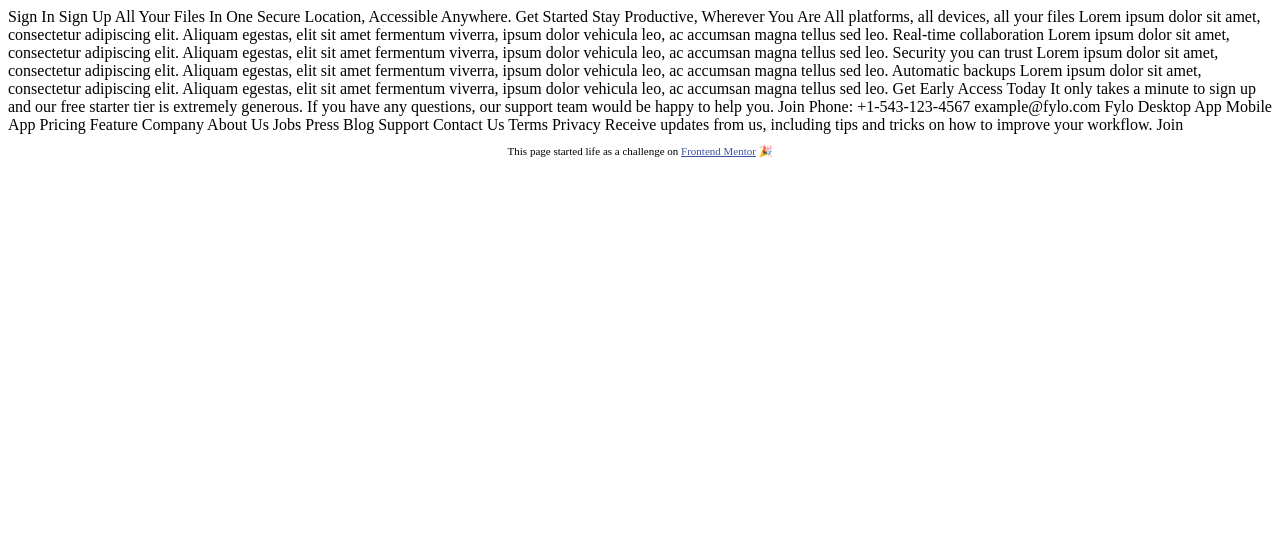
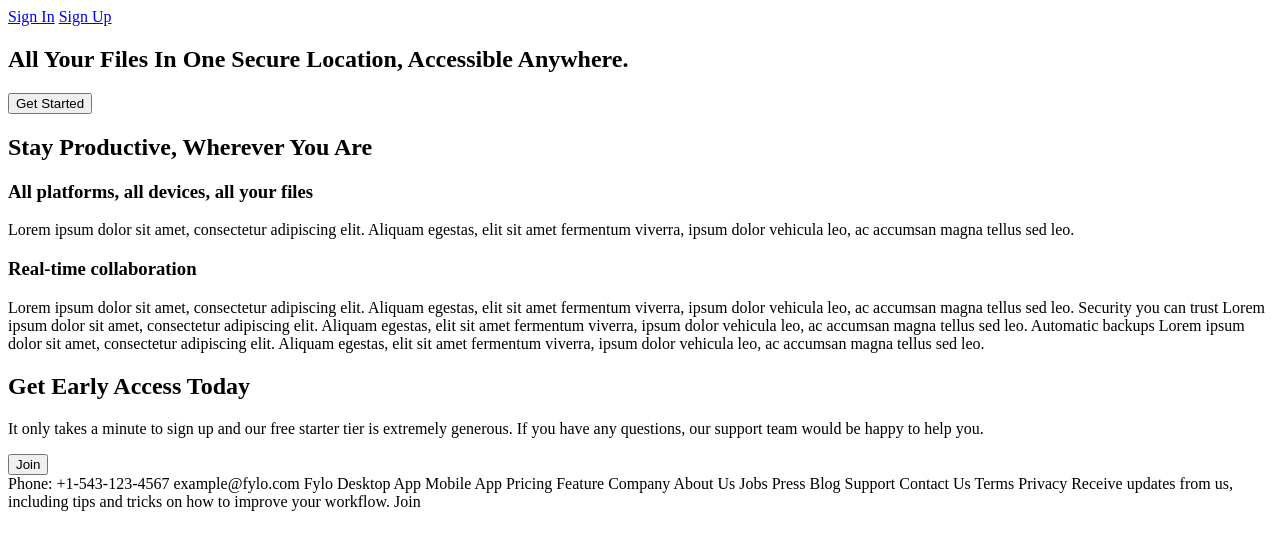
Before and after one commit to jonyonson/fylo-landing-page, a plain HTML site: page index.html in a window 1280 px wide. Drawn offline with Linux system fonts and the light colour scheme.

Commit message:
added markup

```diff
--- a/index.html
+++ b/index.html
@@ -1,91 +1,71 @@
 <!DOCTYPE html>
 <html lang="en">
   <head>
-  <meta charset="UTF-8">
-  <meta name="viewport" content="width=device-width, initial-scale=1.0"> <!-- displays site properly based on user's device -->
+    <meta charset="UTF-8" />
+    <meta name="viewport" content="width=device-width, initial-scale=1.0" />
+    <!-- displays site properly based on user's device -->
 
-  <link rel="icon" type="image/png" sizes="32x32" href="./images/favicon-32x32.png">
+    <link
+      rel="icon"
+      type="image/png"
+      sizes="32x32"
+      href="./images/favicon-32x32.png"
+    />
 
-  <title>Frontend Mentor | Fylo landing page with features grid section</title>
-
-  <!-- Feel free to remove these styles or customise in your own stylesheet 👍 -->
-  <style>
-    .attribution { font-size: 11px; text-align: center; }
-    .attribution a { color: hsl(228, 45%, 44%); }
-  </style>
+    <title>
+      Frontend Mentor | Fylo landing page with features grid section
+    </title>
   </head>
   <body>
-  Sign In
-  Sign Up
+    <header>
+      <nav>
+        <a href="#">Sign In</a>
+        <a href="#">Sign Up</a>
+      </nav>
+    </header>
 
-  All Your Files In One Secure Location, Accessible Anywhere.
-  Get Started
+    <section>
+      <h1>All Your Files In One Secure Location, Accessible Anywhere.</h1>
+      <button>Get Started</button>
+    </section>
 
-  Stay Productive, Wherever You Are
+    <section>
+      <h2>Stay Productive, Wherever You Are</h2>
 
-  All platforms, all devices, all your files
+      <h3>All platforms, all devices, all your files</h3>
+      <p>
+        Lorem ipsum dolor sit amet, consectetur adipiscing elit. Aliquam
+        egestas, elit sit amet fermentum viverra, ipsum dolor vehicula leo, ac
+        accumsan magna tellus sed leo.
+      </p>
 
+      <h3>Real-time collaboration</h3>
+
+      <p>
         Lorem ipsum dolor sit amet, consectetur adipiscing elit. Aliquam
-  egestas, elit sit amet fermentum viverra, ipsum dolor vehicula
-  leo, ac accumsan magna tellus sed leo.
+        egestas, elit sit amet fermentum viverra, ipsum dolor vehicula leo, ac
+        accumsan magna tellus sed leo. Security you can trust Lorem ipsum dolor
+        sit amet, consectetur adipiscing elit. Aliquam egestas, elit sit amet
+        fermentum viverra, ipsum dolor vehicula leo, ac accumsan magna tellus
+        sed leo. Automatic backups Lorem ipsum dolor sit amet, consectetur
+        adipiscing elit. Aliquam egestas, elit sit amet fermentum viverra, ipsum
+        dolor vehicula leo, ac accumsan magna tellus sed leo.
+      </p>
+    </section>
 
-  Real-time collaboration
-
-  Lorem ipsum dolor sit amet, consectetur adipiscing elit. Aliquam
-  egestas, elit sit amet fermentum viverra, ipsum dolor vehicula
-  leo, ac accumsan magna tellus sed leo.
-
-  Security you can trust
-
-  Lorem ipsum dolor sit amet, consectetur adipiscing elit. Aliquam
-  egestas, elit sit amet fermentum viverra, ipsum dolor vehicula
-  leo, ac accumsan magna tellus sed leo.
-
-  Automatic backups
-
-  Lorem ipsum dolor sit amet, consectetur adipiscing elit. Aliquam
-  egestas, elit sit amet fermentum viverra, ipsum dolor vehicula leo,
-  ac accumsan magna tellus sed leo.
-
-  Get Early Access Today
-
+    <h2>Get Early Access Today</h2>
+    <p>
       It only takes a minute to sign up and our free starter tier is extremely
       generous. If you have any questions, our support team would be happy to
       help you.
-
-  Join
-
-  Phone: +1-543-123-4567
-  example@fylo.com
-
-  Fylo
-
-  Desktop App
-  Mobile App
-  Pricing
-  Feature
-
-  Company
-
-  About Us
-  Jobs
-  Press
-  Blog
-
-  Support
-
-  Contact Us
-  Terms
-  Privacy
-
-  Receive updates from us, including tips and tricks on how to improve your workflow.
-
-  Join
+    </p>
+    <button>Join</button>
 
     <footer>
-    <p class="attribution">
-      This page started life as a challenge on <a href="https://www.frontendmentor.io?ref=challenge" target="_blank">Frontend Mentor</a> 🎉
-    </p>
+      Phone: +1-543-123-4567 example@fylo.com Fylo Desktop App Mobile App
+      Pricing Feature Company About Us Jobs Press Blog Support Contact Us Terms
+      Privacy Receive updates from us, including tips and tricks on how to
+      improve your workflow. Join
     </footer>
   </body>
 </html>
```
Lines whose indentation alone changed are shown as unchanged.
